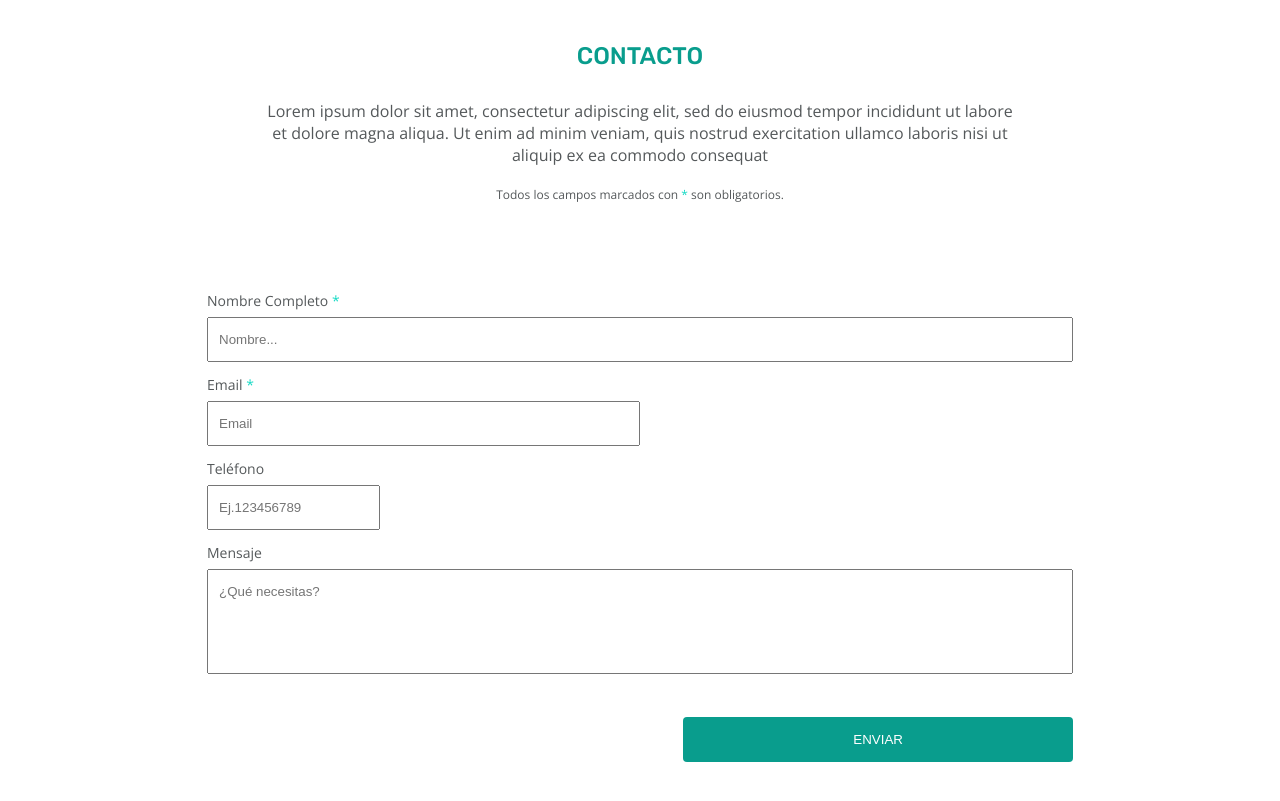
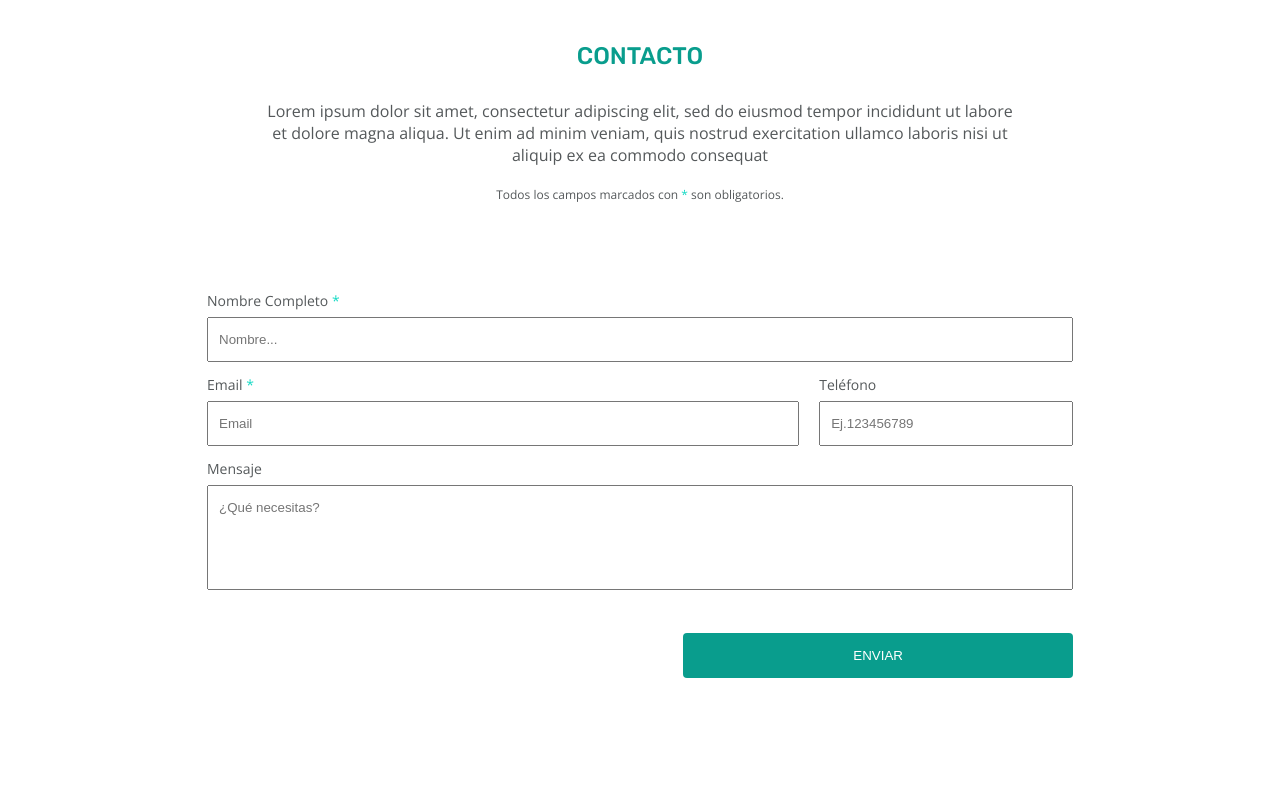
Before and after one commit to LorenaSTN/project-promo-y-module-1-team-1, a website built with Vite: page src/more-info.html in a window 1280 px wide. Shown: the part 107-908 px from the top of the page. After the commit the page ends 860 px from the top, so only its background shows below. Built offline with nearby package versions, Linux system fonts and the light colour scheme.

Commit message:
changes formulario

```diff
--- a/src/partials/formulario.html
+++ b/src/partials/formulario.html
@@ -27,17 +27,18 @@
         </label>
         <br />
 
-        <label for="email">
+        <div class="element-flex">
+        <label for="email" class="email">
           <span>Email <span class="obligatory">*</span></span> <br />
           <input type="email" placeholder="Email" id="email" required/>
         </label>
-        <br />
 
-        <label for="telefono">
+        <label for="telefono" class="telefono">
           <span>Teléfono</span> <br />
           <input type="tel" placeholder="Ej.123456789" id="telefono" />
         </label>
-        <br />
+
+      </div>
 
         <label for="mensaje">
           <span>Mensaje</span> <br />
--- a/src/scss/layout/formulario.scss
+++ b/src/scss/layout/formulario.scss
@@ -144,6 +144,17 @@ nav {
    height: 45px;
    margin-right: 30px;
 }
+.element-flex{
+    display: grid;
+    grid-template-columns: 7fr 3fr;
+    gap: 20px;
+}
+.email, .telefono{
+    width: 100%;
+    input{
+        width: 100%;
+    }
+}
 
 
 @media (min-width:768px){
@@ -171,11 +182,4 @@ nav {
         width: 60%
     }
 
-    #email {
-        width: 50%;
-    }
-    #telefono {
-        width: 20%;
-    }
-
 }
```
